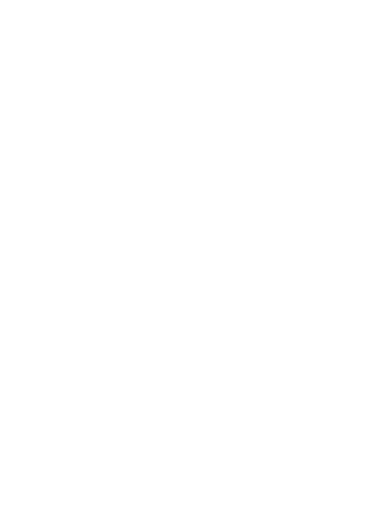
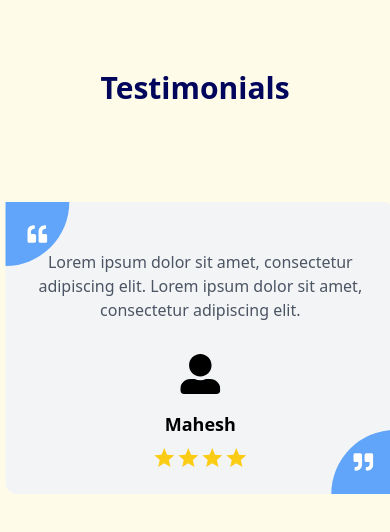
Before and after one commit to NamanRajputXXI/travelnworld, a React (Vite) app in the folder frontend/: page / in a window 390 px wide. Shown: the part 7387-7919 px from the top of the page. Before the commit the page ends 7377 px from the top, so only its background shows below. Built offline with nearby package versions, Linux system fonts and the light colour scheme.

Commit message:
chore:make the testimonial section and fix the ui and carosuel buttons

```diff
--- a/frontend/src/App.jsx
+++ b/frontend/src/App.jsx
@@ -8,6 +8,7 @@ import VerifiedHotel from "./components/home/VerifiedHotel";
 import VerifiedTransport from "./components/home/VerifiedTransport";
 import FreeRegisteredTravelAgents from "./components/home/FreeRegisteredTravelAgents";
 import BlogSection from "./components/home/BlogSection";
+import Testimonial from "./components/home/Testimonial";
 
 const App = () => {
   return (
@@ -24,6 +25,7 @@ const App = () => {
       <VerifiedHotel />
       <DomesticTopTourPackage />
       <BlogSection />
+      <Testimonial />
     </>
   );
 };
--- a/frontend/src/components/home/BlogSection.jsx
+++ b/frontend/src/components/home/BlogSection.jsx
@@ -1,5 +1,3 @@
-"use client";
-
 import React, { useEffect, useRef } from "react";
 import KeenSlider from "keen-slider";
 import "keen-slider/keen-slider.min.css";
--- a/frontend/src/components/home/FreeRegisteredTravelAgents.jsx
+++ b/frontend/src/components/home/FreeRegisteredTravelAgents.jsx
@@ -110,26 +110,24 @@ const FreeRegisteredTravelAgents = () => {
           <button
             aria-label="Previous slide"
             onClick={handlePrevSlide}
-            className="rounded-full absolute md:top-[120px] top-[110px] -left-[20px] z-[100] border flex justify-center  items-center  bg-[#01055b] shadow-xl p-5  transition  hover:text-white"
+            className="rounded-full absolute md:top-[120px] top-[110px] -left-[10px] z-[100] border flex justify-center  items-center  bg-[#01055b] shadow-xl p-4  transition  hover:text-white"
           >
-            <span className="inline-block h-5 w-5">
             <svg
               aria-hidden="true"
               xmlns="http://www.w3.org/2000/svg"
               viewBox="0 0 16 16"
-                className="text-white h-6 w-6" // Apply 'text-black' class directly here
+              className="text-white w-6 h-6" // Apply 'text-black' class directly here
             >
               <path
                 fill="currentColor"
                 d="M11.354 1.646a.5.5 0 0 1 0 .708L5.707 8l5.647 5.646a.5.5 0 0 1-.708.708l-6-6a.5.5 0 0 1 0-.708l6-6a.5.5 0 0 1 .708 0z"
               />
             </svg>
-            </span>
           </button>
           <button
             aria-label="Next slide"
             onClick={handleNextSlide}
-            className="rounded-full border absolute -right-[20px] md:top-[120px] top-[110px] z-[100] bg-[#01055b] p-5 flex justify-center items-center  transition  hover:text-white"
+            className="rounded-full border absolute -right-[10px] md:top-[120px] top-[110px] z-[100] bg-[#01055b] p-4 flex justify-center items-center  transition  hover:text-white"
           >
             <svg
               aria-hidden="true"
--- a/frontend/src/components/home/OurTravelAgents.jsx
+++ b/frontend/src/components/home/OurTravelAgents.jsx
@@ -110,7 +110,7 @@ const OurTravelAgents = () => {
           <button
             aria-label="Previous slide"
             onClick={handlePrevSlide}
-            className="rounded-full absolute md:top-[140px] top-[110px] -left-[20px] z-[100] border flex justify-center  items-center  bg-[#01055b] shadow-xl p-5  transition  hover:text-white"
+            className="rounded-full absolute md:top-[140px] top-[110px] -left-[10px] z-[100] border flex justify-center  items-center  bg-[#01055b] shadow-xl p-4  transition  hover:text-white"
           >
             <svg
               aria-hidden="true"
@@ -127,7 +127,7 @@ const OurTravelAgents = () => {
           <button
             aria-label="Next slide"
             onClick={handleNextSlide}
-            className="rounded-full border absolute -right-[20px] md:top-[140px] top-[110px] z-[100]  bg-[#01055b] shadow-xl p-5 flex justify-center items-center  transition  hover:text-white"
+            className="rounded-full border absolute -right-[10px] md:top-[140px] top-[110px] z-[100]  bg-[#01055b] shadow-xl p-4 flex justify-center items-center  transition  hover:text-white"
           >
             <svg
               aria-hidden="true"
--- a/frontend/src/components/home/Testimonial.jsx
+++ b/frontend/src/components/home/Testimonial.jsx
@@ -1,7 +1,188 @@
-import React from "react";
+import React, { useEffect, useRef } from "react";
+import KeenSlider from "keen-slider";
+import "keen-slider/keen-slider.min.css";
+import { FaQuoteRight, FaUserAlt } from "react-icons/fa";
 
 const Testimonial = () => {
-  return <div></div>;
+  const testimonialData = [
+    {
+      review:
+        "Lorem ipsum dolor sit amet, consectetur adipiscing elit. Lorem ipsum dolor sit amet, consectetur adipiscing elit.",
+      name: "Ramesh",
+    },
+    {
+      review:
+        "Lorem ipsum dolor sit amet, consectetur adipiscing elit. Lorem ipsum dolor sit amet, consectetur adipiscing elit.",
+      name: "Suresh",
+    },
+    {
+      review:
+        "Lorem ipsum dolor sit amet, consectetur adipiscing elit. Lorem ipsum dolor sit amet, consectetur adipiscing elit.",
+      name: "Mahesh",
+    },
+    {
+      review:
+        "Lorem ipsum dolor sit amet, consectetur adipiscing elit. Lorem ipsum dolor sit amet, consectetur adipiscing elit.",
+      name: "Jignesh",
+    },
+    {
+      review:
+        "Lorem ipsum dolor sit amet, consectetur adipiscing elit. Lorem ipsum dolor sit amet, consectetur adipiscing elit.",
+      name: "Dinesh",
+    },
+    {
+      review:
+        "Lorem ipsum dolor sit amet, consectetur adipiscing elit. Lorem ipsum dolor sit amet, consectetur adipiscing elit.",
+      name: "Rajesh",
+    },
+    {
+      review:
+        "Lorem ipsum dolor sit amet, consectetur adipiscing elit. Lorem ipsum dolor sit amet, consectetur adipiscing elit.",
+      name: "Kamlesh",
+    },
+  ];
+
+  const sliderContainer = useRef(null);
+  const keenSlider = useRef(null);
+
+  useEffect(() => {
+    if (sliderContainer.current && !keenSlider.current) {
+      keenSlider.current = new KeenSlider(
+        sliderContainer.current,
+        {
+          loop: true,
+          slides: {
+            origin: "center",
+            perView: 1,
+            spacing: 16,
+          },
+          breakpoints: {
+            "(min-width: 768px)": {
+              slides: {
+                origin: "auto",
+                perView: 2,
+                spacing: 16,
+              },
+            },
+            "(min-width: 1024px)": {
+              slides: {
+                origin: "auto",
+                perView: 3,
+                spacing: 16,
+              },
+            },
+          },
+          autoplay: {
+            delay: 3000,
+            pauseOnHover: true,
+          },
+        },
+        [
+          (slider) => {
+            let timeout;
+            let mouseOver = false;
+            function clearNextTimeout() {
+              clearTimeout(timeout);
+            }
+            function nextTimeout() {
+              clearTimeout(timeout);
+              if (mouseOver) return;
+              timeout = setTimeout(() => {
+                slider.next();
+              }, 3000);
+            }
+            slider.on("created", () => {
+              slider.container.addEventListener("mouseover", () => {
+                mouseOver = true;
+                clearNextTimeout();
+              });
+              slider.container.addEventListener("mouseout", () => {
+                mouseOver = false;
+                nextTimeout();
+              });
+              nextTimeout();
+            });
+            slider.on("dragStarted", clearNextTimeout);
+            slider.on("animationEnded", nextTimeout);
+            slider.on("updated", nextTimeout);
+          },
+        ]
+      );
+    }
+
+    return () => {
+      if (keenSlider.current) {
+        keenSlider.current.destroy();
+        keenSlider.current = null;
+      }
+    };
+  }, []);
+
+  return (
+    <div className="py-20 bg-yellow-50 flex flex-col gap-20">
+      <h1 className="text-center text-[#01055b] md:text-5xl text-3xl font-bold mb-4 sm:mb-0">
+        Testimonials
+      </h1>
+      <div ref={sliderContainer} className="keen-slider max-w-7xl mx-auto">
+        {testimonialData.map((item, i) => (
+          <div key={i} className="keen-slider__slide">
+            <div className="relative max-w-md mx-auto bg-gray-100 p-6 rounded-xl">
+              {/* Top left quote mark */}
+              <div className="absolute top-0 left-0 w-16 h-16 bg-blue-400 rounded-br-full flex items-center justify-center ">
+                <span className="text-white rotate-180 text-4xl font-serif">
+                  <FaQuoteRight color="white" size={20} />
+                </span>
+              </div>
+
+              {/* Testimonial text */}
+              <p className="text-gray-600 text-center mb-6 mt-4 p-2">
+                {item.review}
+              </p>
+
+              {/* Profile image */}
+              <div className="flex justify-center mb-4">
+                <FaUserAlt size={40} />
+              </div>
+
+              {/* Name */}
+              <h3 className="text-center text-lg font-semibold mb-2">
+                {item.name}
+              </h3>
+
+              {/* Star rating */}
+              <div className="flex justify-center">
+                {[...Array(4)].map((_, i) => (
+                  <svg
+                    key={i}
+                    className="w-6 h-6 text-yellow-400 fill-current"
+                    viewBox="0 0 24 24"
+                  >
+                    <path d="M12 17.27L18.18 21l-1.64-7.03L22 9.24l-7.19-.61L12 2 9.19 8.63 2 9.24l5.46 4.73L5.82 21z" />
+                  </svg>
+                ))}
+              </div>
+
+              {/* Bottom right quote mark */}
+              <div className="absolute bottom-0 right-0 w-16 h-16 bg-blue-400 rounded-tl-full flex items-center justify-center p-2">
+                <span className="text-white text-7xl font-serif ">
+                  <FaQuoteRight color="white" size={20} />
+                </span>
+              </div>
+            </div>
+          </div>
+        ))}
+      </div>
+      <style jsx>{`
+        .keen-slider .keen-slider__slide {
+          transition: opacity 0.5s ease-in-out;
+          opacity: 1;
+        }
+        .keen-slider .keen-slider__slide.active {
+          opacity: 1;
+        }
+      `}</style>
+    </div>
+  );
 };
 
 export default Testimonial;
```
Lines whose indentation alone changed are shown as unchanged.
